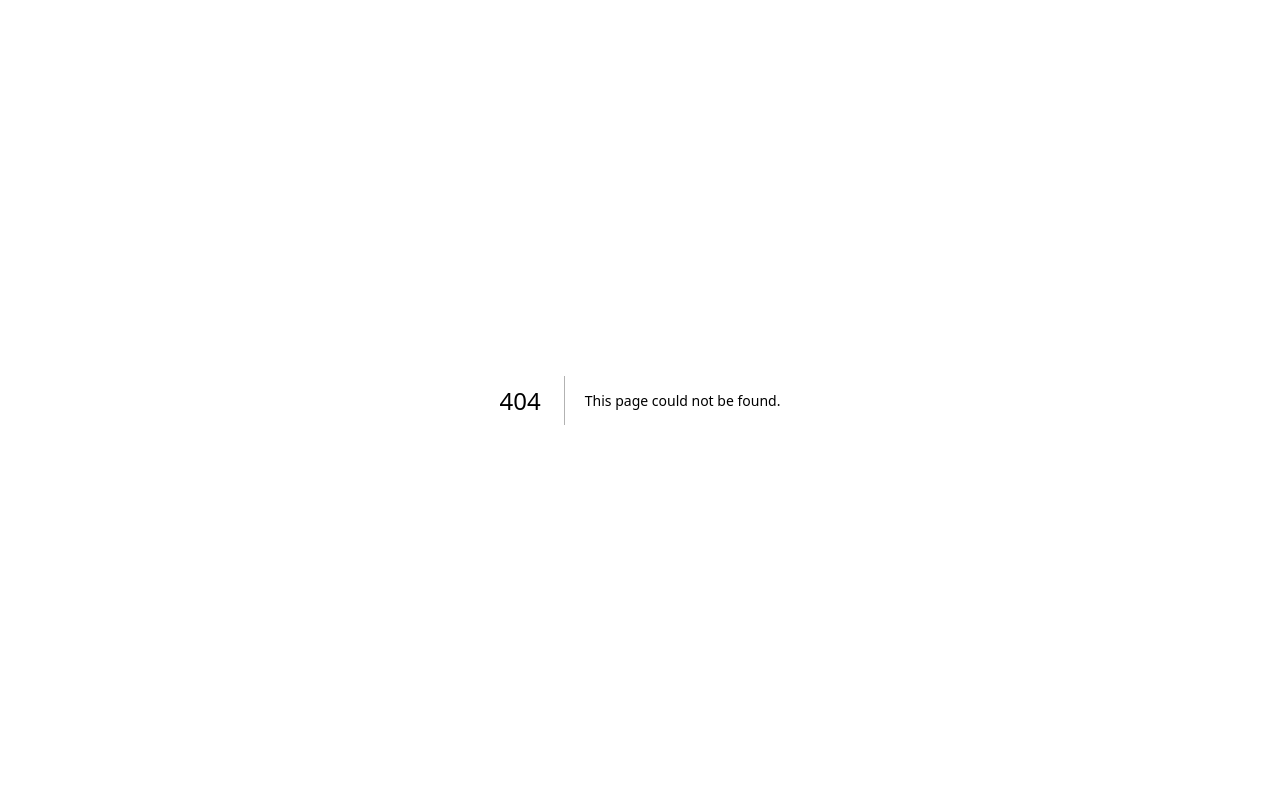
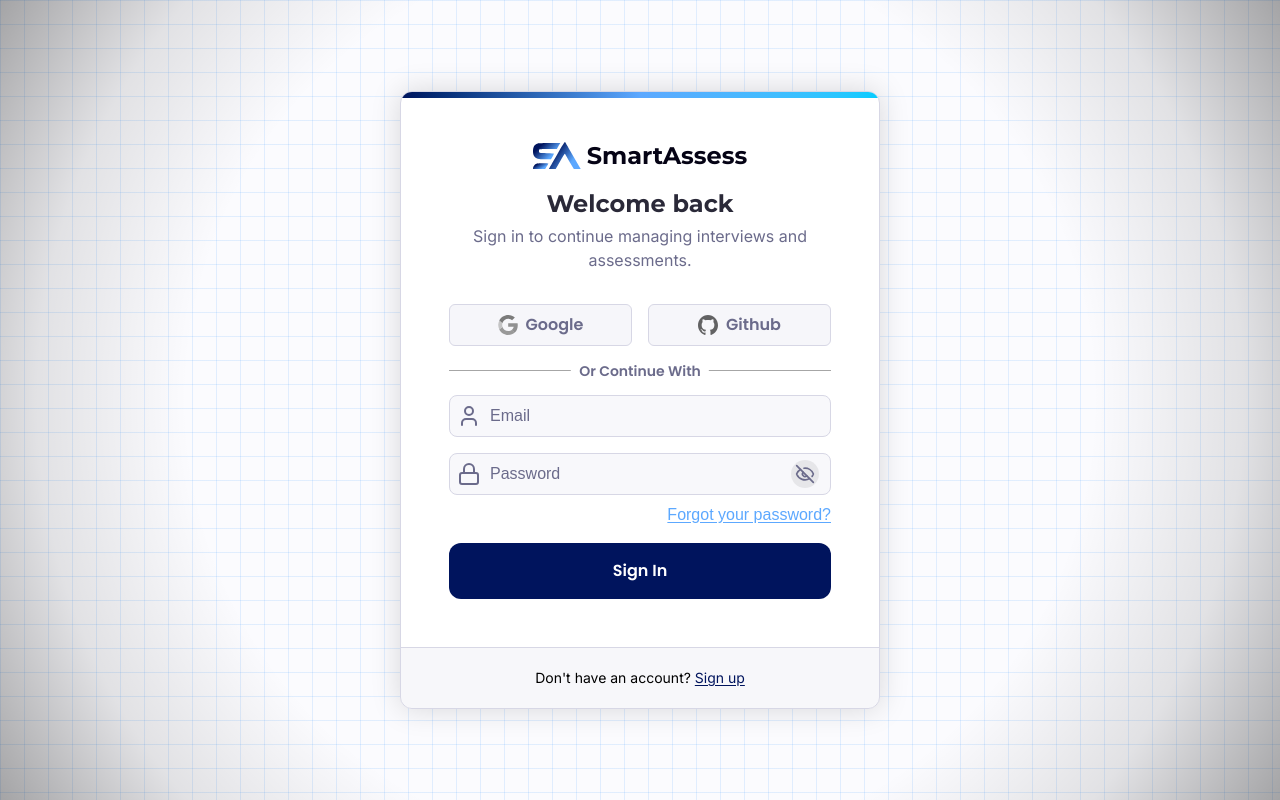
Before and after one commit to Nirbhay21/SmartAssess, a Next.js app: page /signin in a window 1280 px wide. Before the commit this address had no page. Built offline with nearby package versions, Linux system fonts and the light colour scheme.

Commit message:
feat(auth): add signin page UI (#18)

```diff
--- /dev/null
+++ b/src/app/(auth)/_components/AuthCard.tsx
@@ -0,0 +1,26 @@
+import { JSX } from 'react';
+
+interface AuthCardProps {
+  header?: JSX.Element;
+  footer?: React.ReactNode;
+  children: React.ReactNode;
+}
+
+const AuthCard = ({ header, footer, children }: AuthCardProps) => {
+  return (
+    <section className="shadow-glow-sm bg-card before:from-primary before:to-accent before:via-secondary border-border relative max-w-120 overflow-hidden rounded-xl border shadow-black/15 before:absolute before:top-0 before:left-0 before:block before:h-1.5 before:w-full before:bg-linear-to-r">
+      <div className="xxs:p-8 p-6 sm:p-12">
+        {header && <header className="mb-8 text-center">{header}</header>}
+        {children}
+      </div>
+
+      {footer && (
+        <footer className="border-border bg-input/40 border-t p-5 text-center dark:bg-white/4">
+          {footer}
+        </footer>
+      )}
+    </section>
+  );
+};
+
+export default AuthCard;
--- /dev/null
+++ b/src/app/(auth)/_components/AuthDivider.tsx
@@ -0,0 +1,15 @@
+interface AuthDividerProps {
+  label: string;
+}
+
+const AuthDivider = ({ label }: AuthDividerProps) => {
+  return (
+    <div className="relative my-6 h-px bg-black/35 dark:bg-white/35">
+      <span className="bg-card font-poppins text-muted-foreground xsm:text-sm absolute top-1/2 right-1/2 translate-x-1/2 -translate-y-1/2 px-2 text-xs font-semibold capitalize">
+        {label}
+      </span>
+    </div>
+  );
+};
+
+export default AuthDivider;
--- /dev/null
+++ b/src/app/(auth)/_components/AuthErrorMessage.tsx
@@ -0,0 +1,27 @@
+import { AlertTriangle } from 'lucide-react';
+import * as motion from 'motion/react-client';
+
+interface AuthErrorMessageProps {
+  message: string;
+}
+
+const AuthErrorMessage = ({ message }: AuthErrorMessageProps) => {
+  return (
+    <motion.div
+      role="alert"
+      aria-live="assertive"
+      initial={{ opacity: 0, y: -6 }}
+      animate={{ opacity: 1, y: 0 }}
+      exit={{ opacity: 0, y: -6 }}
+      transition={{ duration: 0.26, ease: 'easeOut' }}
+      className="bg-danger/10 border-danger/35 text-danger flex items-start overflow-hidden rounded-lg border px-4 py-2.5 text-sm font-medium"
+    >
+      <div className="mt-0.5 flex shrink-0 items-center space-x-3">
+        <AlertTriangle />
+        <span className="font-semibold">{message}</span>
+      </div>
+    </motion.div>
+  );
+};
+
+export default AuthErrorMessage;
--- /dev/null
+++ b/src/app/(auth)/_components/AuthSubmitButton.tsx
@@ -0,0 +1,79 @@
+import { cn } from '@/lib/cn';
+import { Loader2Icon } from 'lucide-react';
+import { AnimatePresence, HTMLMotionProps } from 'motion/react';
+import * as motion from 'motion/react-client';
+
+type AuthSubmitButtonProps = HTMLMotionProps<'button'> & {
+  loading?: boolean;
+};
+
+const Spinner = () => {
+  return (
+    <motion.span
+      className="flex items-center justify-center"
+      animate={{ rotate: 360 }}
+      transition={{
+        repeat: Infinity,
+        duration: 0.9,
+        ease: 'linear',
+      }}
+    >
+      <Loader2Icon className="text-accent h-6 w-6" strokeWidth={3} />
+    </motion.span>
+  );
+};
+
+const AuthSubmitButton = ({
+  children,
+  disabled,
+  loading = false,
+  className,
+  ...props
+}: AuthSubmitButtonProps) => {
+  const isDisabled = disabled || loading;
+
+  return (
+    <motion.button
+      type="submit"
+      disabled={isDisabled}
+      aria-busy={loading}
+      whileTap={!isDisabled ? { scale: 0.97 } : undefined}
+      className={cn(
+        'relative mt-2 flex h-14 w-full items-center justify-center gap-3 overflow-hidden rounded-xl',
+        'bg-primary font-poppins font-semibold text-white',
+        'transition-colors duration-200',
+        isDisabled ? 'cursor-not-allowed opacity-80' : 'hover:bg-primary/90',
+        className,
+      )}
+      {...props}
+    >
+      <AnimatePresence mode="wait" initial={false}>
+        {loading ? (
+          <motion.div
+            key="loading"
+            initial={{ opacity: 0, scale: 0.96 }}
+            animate={{ opacity: 1, scale: 1 }}
+            exit={{ opacity: 0, scale: 0.96 }}
+            transition={{ duration: 0.2, ease: 'easeOut' }}
+            className="flex items-center gap-3"
+          >
+            <Spinner />
+            <span className="text-accent text-sm font-semibold">Signing in…</span>
+          </motion.div>
+        ) : (
+          <motion.span
+            key="label"
+            initial={{ opacity: 0, y: 4 }}
+            animate={{ opacity: 1, y: 0 }}
+            exit={{ opacity: 0, y: -4 }}
+            transition={{ duration: 0.2, ease: 'easeOut' }}
+          >
+            {children}
+          </motion.span>
+        )}
+      </AnimatePresence>
+    </motion.button>
+  );
+};
+
+export default AuthSubmitButton;
--- /dev/null
+++ b/src/app/(auth)/_components/BrandLogo.tsx
@@ -0,0 +1,12 @@
+import Logo from '@/components/common/Logo';
+
+const BrandLogo = () => {
+  return (
+    <div className="mb-4 flex items-center justify-center space-x-1.5">
+      <Logo className="w-12" />
+      <h1 className="font-montserrat text-foreground text-2xl font-bold">SmartAssess</h1>
+    </div>
+  );
+};
+
+export default BrandLogo;
--- a/src/app/(auth)/_components/GoogleAndGithubProviders.tsx
+++ b/src/app/(auth)/_components/GoogleAndGithubProviders.tsx
@@ -2,10 +2,16 @@ import GithubIcon from '@/components/ui/icons/GithubIcon';
 import GoogleIcon from '@/components/ui/icons/GoogleIcon';
 import { cn } from '@/lib/cn';
 
-interface GoogleAndGithubProvidersProps {
-  userType: UserType;
-  className?: string;
-}
+type GoogleAndGithubProvidersProps =
+  | {
+      providerFor: 'signin';
+      className?: string;
+    }
+  | {
+      providerFor: 'signup';
+      userType: UserType;
+      className?: string;
+    };
 
 const ProviderButton = ({
   children: icon,
@@ -27,8 +33,14 @@ const ProviderButton = ({
   );
 };
 
-const GoogleAndGithubProviders = ({ userType, className }: GoogleAndGithubProvidersProps) => {
-  console.log(userType);
+const GoogleAndGithubProviders = (props: GoogleAndGithubProvidersProps) => {
+  const { className, providerFor } = props;
+
+  if (providerFor === 'signup') {
+    const { userType } = props;
+    // You can use userType for any specific logic if needed
+  }
+
   return (
     <div className={cn('xxs:space-x-4 flex space-x-3', className)}>
       <ProviderButton label="Google">
--- /dev/null
+++ b/src/app/(auth)/_components/SigninForm.tsx
@@ -0,0 +1,103 @@
+'use client';
+
+import FormField from '@/components/ui/forms/FormField';
+import AuthDivider from './AuthDivider';
+import GoogleAndGithubProviders from './GoogleAndGithubProviders';
+import { LockIcon, UserIcon } from 'lucide-react';
+import TextLink from '@/components/ui/typography/TextLink';
+import AuthSubmitButton from './AuthSubmitButton';
+import { useState } from 'react';
+import AuthErrorMessage from './AuthErrorMessage';
+import { AnimatePresence } from 'motion/react';
+
+type SigninField = 'email' | 'password';
+
+const SigninForm = () => {
+  const [formData, setFormData] = useState({
+    email: '',
+    password: '',
+  });
+  const [error, setError] = useState<string | null>(null);
+  const [isSubmitting, setIsSubmitting] = useState<boolean>(false);
+
+  const signin = async (data: { email: string; password: string }) => {
+    // Simulate an API call
+    return new Promise<void>((resolve, reject) => {
+      setTimeout(() => {
+        reject(new Error('Invalid email or password'));
+      }, 800);
+    });
+  };
+
+  const handleOnChange = (value: string, field: SigninField) => {
+    setError(null);
+    setFormData((prev) => ({
+      ...prev,
+      [field]: value,
+    }));
+  };
+
+  const handleOnSubmit = async (e: React.FormEvent) => {
+    e.preventDefault();
+    console.log('Signin Form Data:', formData);
+    // Handle form submission logic here
+
+    if (isSubmitting) return;
+
+    try {
+      setIsSubmitting(true);
+      const data = { email: formData.email, password: formData.password };
+      await signin(data);
+    } catch (err) {
+      setError(err instanceof Error ? err.message : 'Something went wrong');
+    } finally {
+      setIsSubmitting(false);
+    }
+  };
+
+  return (
+    <form onSubmit={handleOnSubmit}>
+      <GoogleAndGithubProviders providerFor="signin" />
+      <AuthDivider label="or continue with" />
+      <div className="mb-4">
+        <AnimatePresence mode="wait">
+          {error && <AuthErrorMessage message={error} key={error} />}
+        </AnimatePresence>
+      </div>
+      <div className="space-y-4">
+        <FormField
+          id="email"
+          type="email"
+          icon={UserIcon}
+          placeholder="Email"
+          error={null}
+          helpText={null}
+          value={formData.email}
+          disabled={isSubmitting}
+          autoComplete="email"
+          onChange={(e) => handleOnChange(e.target.value, 'email')}
+        />
+        <FormField
+          id="password"
+          type="password"
+          icon={LockIcon}
+          placeholder="Password"
+          error={null}
+          helpText={null}
+          value={formData.password}
+          disabled={isSubmitting}
+          autoComplete="current-password"
+          onChange={(e) => handleOnChange(e.target.value, 'password')}
+        />
+      </div>
+      <div className="mt-2 mb-4 text-end">
+        <TextLink href="/forgot-password">Forgot your password?</TextLink>
+      </div>
+      <AuthSubmitButton className="w-full" loading={isSubmitting}>
+        Sign In
+      </AuthSubmitButton>
+    </form>
+  );
+};
+
+export default SigninForm;
--- a/src/app/(auth)/_components/SignupForm.tsx
+++ b/src/app/(auth)/_components/SignupForm.tsx
@@ -115,7 +115,7 @@ const SignupForm = () => {
         variant="standard"
       />
 
-      <GoogleAndGithubProviders userType={activeUserType} className="mt-2" />
+      <GoogleAndGithubProviders providerFor="signup" userType={activeUserType} className="mt-2" />
 
       <div>
         <div className="relative my-2 h-px bg-black/35 dark:bg-white/35">
--- /dev/null
+++ b/src/app/(auth)/signin/page.tsx
@@ -0,0 +1,35 @@
+import TextLink from '@/components/ui/typography/TextLink';
+import AuthCard from '../_components/AuthCard';
+import SigninForm from '../_components/SigninForm';
+import BrandLogo from '../_components/BrandLogo';
+
+const AuthCardHeader = () => (
+  <>
+    <BrandLogo />
+    <h4 className="font-montserrat text-foreground/85 mb-1 text-2xl font-bold">Welcome back</h4>
+    <p className="font-inter text-muted-foreground mb-6">
+      Sign in to continue managing interviews and assessments.
+    </p>
+  </>
+);
+
+const AuthCardFooter = () => (
+  <p className="font-inter text-sm">
+    Don&apos;t have an account?{' '}
+    <TextLink href="/signup" className="text-primary hover:underline">
+      Sign up
+    </TextLink>
+  </p>
+);
+
+const SigninPage = () => {
+  return (
+    <main role="main" className="mx-auto max-w-7xl px-4 py-16 sm:px-6 lg:px-8">
+      <AuthCard header={<AuthCardHeader />} footer={<AuthCardFooter />}>
+        <SigninForm />
+      </AuthCard>
+    </main>
+  );
+};
+
+export default SigninPage;
--- a/src/components/ui/forms/FormField.tsx
+++ b/src/components/ui/forms/FormField.tsx
@@ -7,8 +7,8 @@ import * as motion from 'motion/react-client';
 
 interface FormFieldProps extends InputHTMLAttributes<HTMLInputElement> {
   icon: LucideIcon;
-  error: string | null;
-  helpText: string | null;
+  error?: string | null;
+  helpText?: string | null;
 }
 
 const FormField = ({
```
